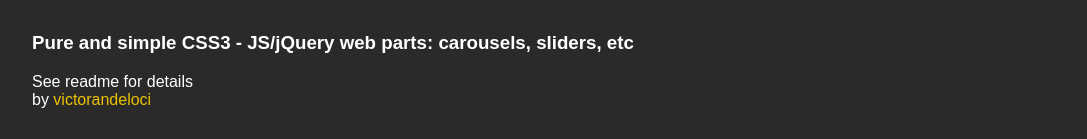
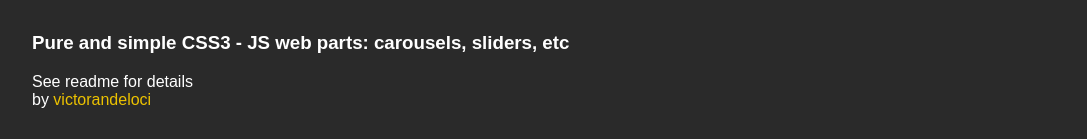
Before and after one commit to thamiriscunha/web-parts, a plain HTML site: page index.html in a window 1280 px wide. Shown: the top 139 px of the page, without its empty margins (96-1183 px from the left). Drawn offline with Linux system fonts and the light colour scheme.

Commit message:
title update

```diff
--- a/index.html
+++ b/index.html
@@ -12,7 +12,7 @@
   <body>
     <main>
       <div class="container">
-        <h3>Pure and simple CSS3 - JS/jQuery web parts: carousels, sliders, etc</h3>
+        <h3>Pure and simple CSS3 - JS web parts: carousels, sliders, etc</h3>
         <p>See readme for details</p>
         <p>by <a target="_blank" rel="noreferrer noopener" href="https://github.com/victorandeloci">victorandeloci</a></p>
 
```
